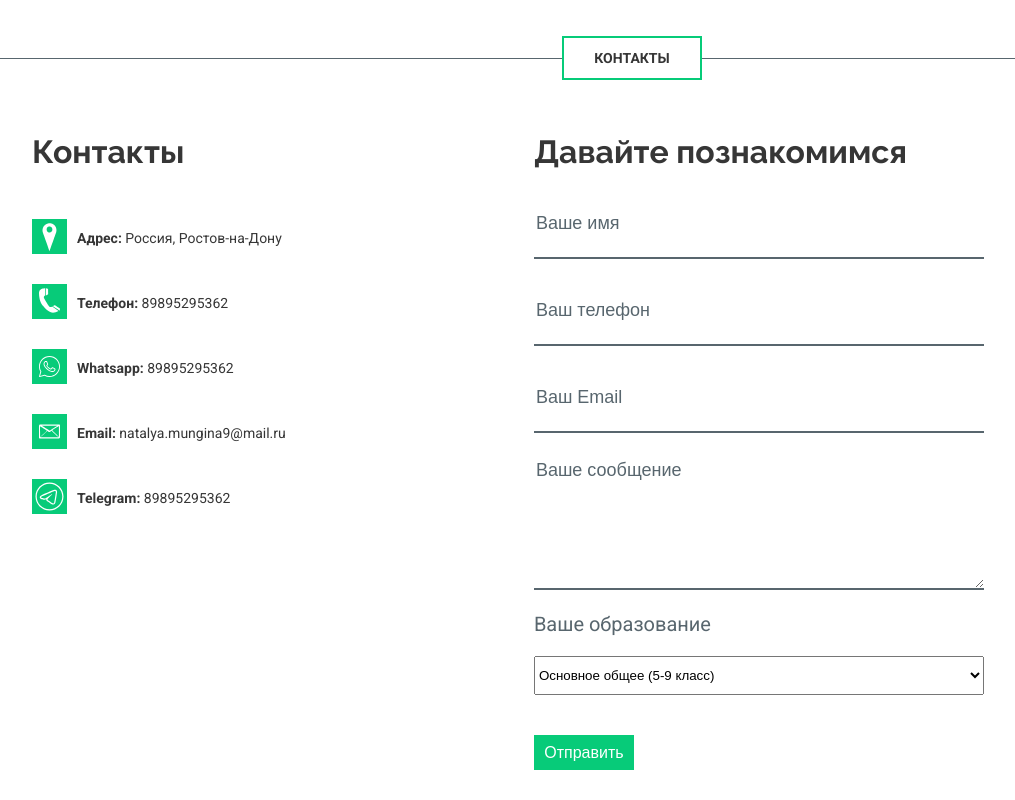
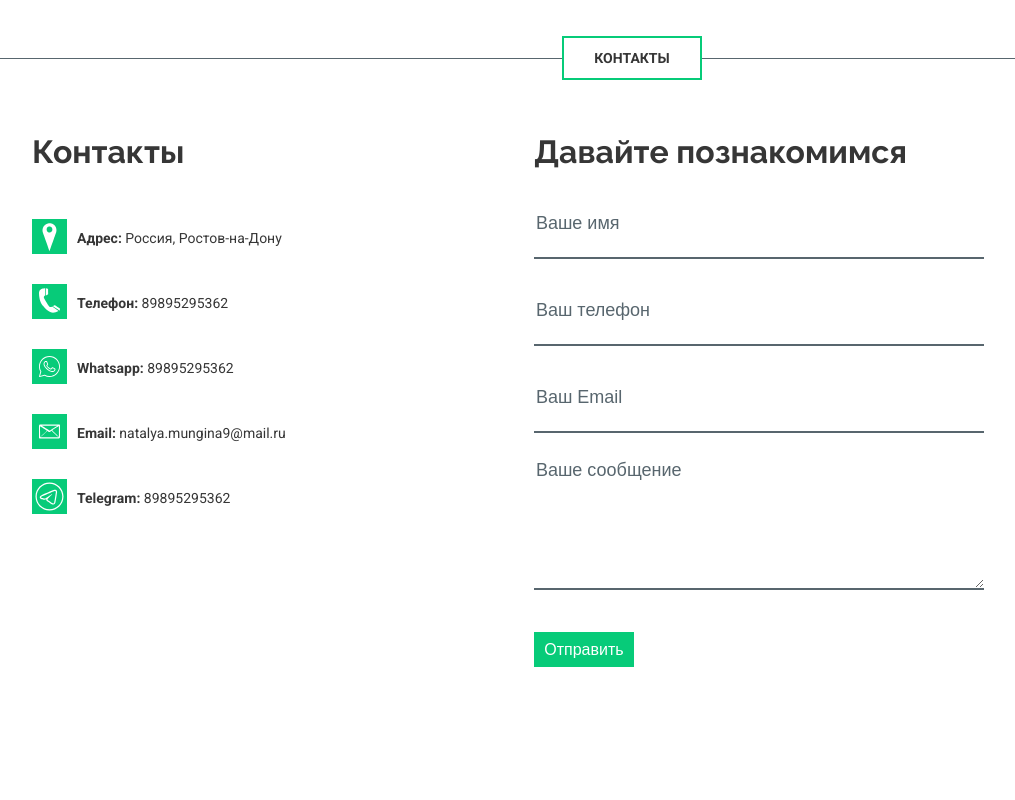
Before and after one commit to VladislavMungin/portfolio, a plain HTML site: page index.html in a window 1280 px wide. Shown: the part 1940-2740 px from the top of the page, without its empty margins (8-1023 px from the left). After the commit the page ends 2637 px from the top, so only its background shows below. Drawn offline with nearby package versions, Linux system fonts and the light colour scheme.

Commit message:
index.html

```diff
--- a/index.html
+++ b/index.html
@@ -341,18 +341,7 @@
 
             <textarea cols="700" class="connect__input message" placeholder="Ваше сообщение"></textarea>
 
-            <legend class="form__titel">Ваше образование</legend>
 
-
-            <select class="obraz" name="obr" id="obr">
-              <option value="">Основное общее (5-9 класс)</option>
-              <option value=""> Среднее общее (10 и 11 классы)</option>
-              <option value="">Среднее профессиональное</option>
-              <option value="">Бакалавриат</option>
-              <option value="">СПециалитет</option>
-              <option value="">Магистратура</option>
-
-            </select>
             <input type="button" class="connect__button" value="Отправить">
           </form>
         </div>
```
